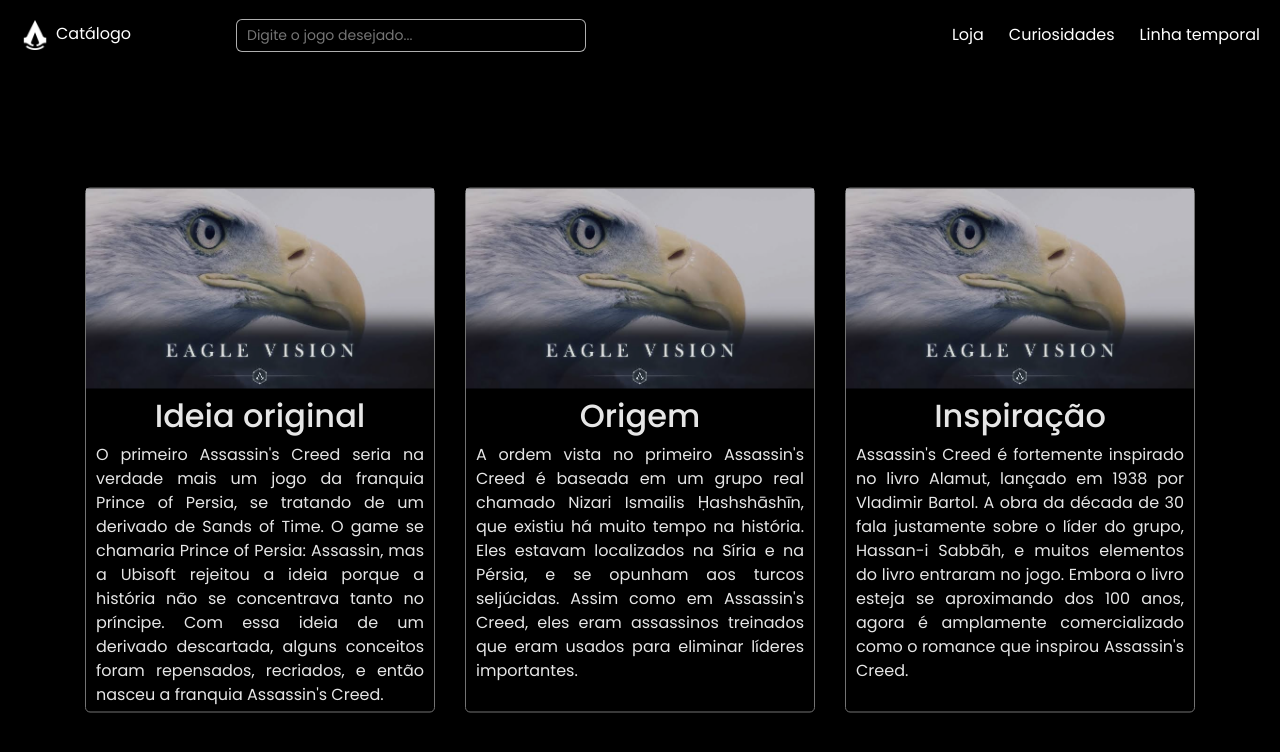
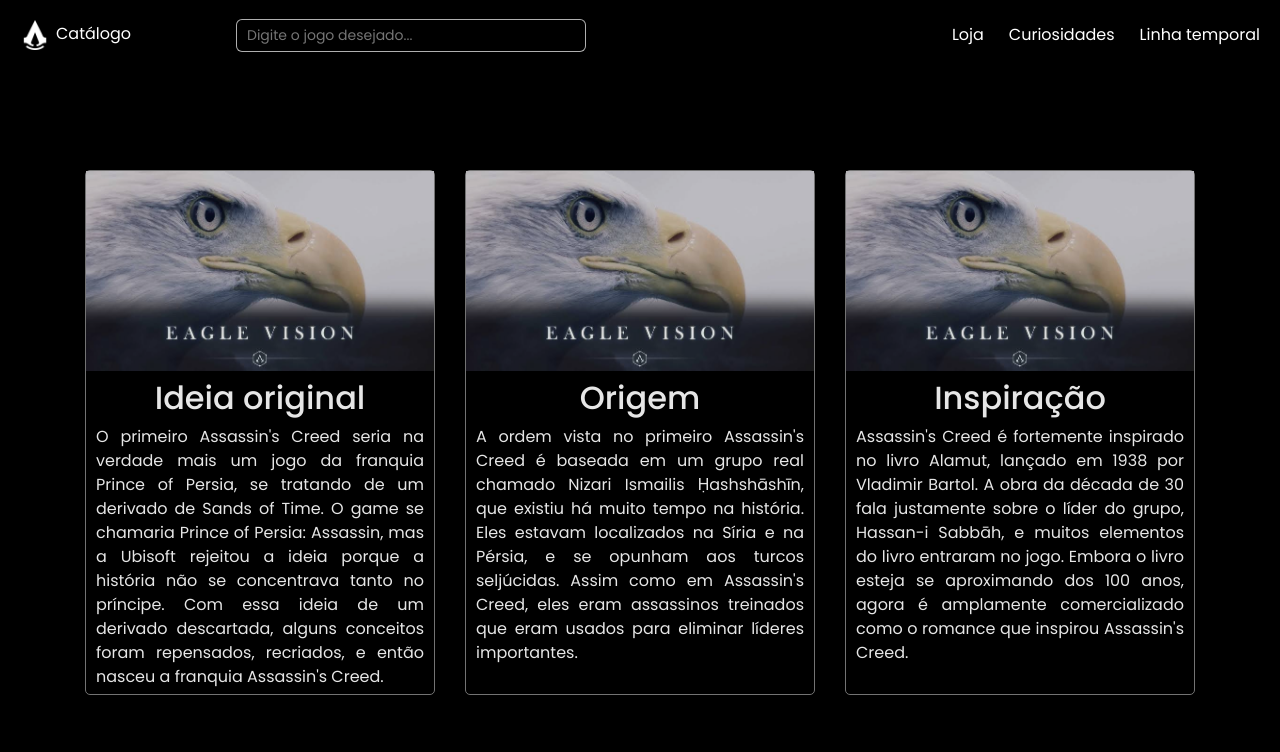
Before and after one commit to JonataRossanttles/assassinscreed, a React (Create React App) app: page /Curiosidades in a window 1280 px wide. Shown: the top 752 px of the page. Built offline with nearby package versions, Linux system fonts and the light colour scheme.

Commit message:
Update App.css

```diff
--- a/src/App.css
+++ b/src/App.css
@@ -166,7 +166,7 @@
   left: 50%;
   transform: translate(-50%,-50%);
   gap: 30px;
-  padding-top: 100px;
+  padding-top: 65px;
   margin: auto;
 }
 
```
